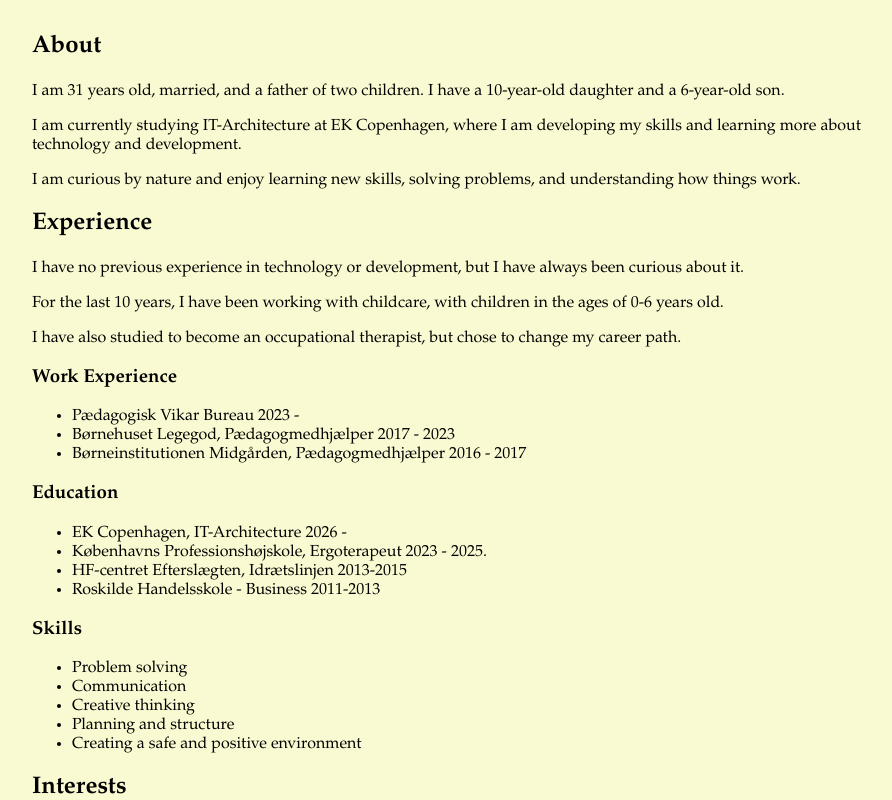
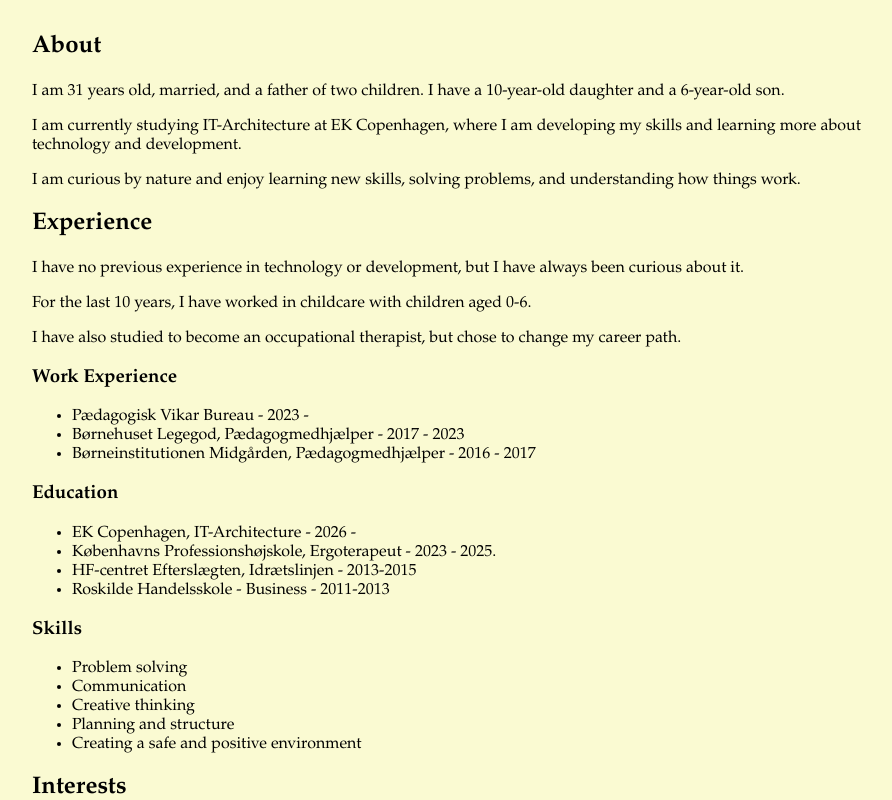
Before and after one commit to Haraldblaatandspiser/Portfolio, a plain HTML site: page index.html in a window 1280 px wide. Shown: the part 534-1334 px from the top of the page, without its empty margins (158-1050 px from the left). Drawn offline with Linux system fonts and the light colour scheme.

Commit message:
Changed spaces and words

```diff
--- a/index.html
+++ b/index.html
@@ -82,7 +82,7 @@
 
         <p> I have no previous experience in technology or development, but I have always been curious about it. </p>
 
-        <p> For the last 10 years, I have been working with childcare, with children in the ages of 0-6 years old.</p>
+        <p> For the last 10 years, I have worked in childcare with children aged 0-6.</p>
 
         <p> I have also studied to become an occupational therapist, but chose to change my career path.</p>
 
@@ -90,14 +90,11 @@
 
         <ul>
 
-            <li>Pædagogisk Vikar Bureau
-            2023 - </li>
+            <li>Pædagogisk Vikar Bureau - 2023 - </li>
 
-            <li>Børnehuset Legegod, Pædagogmedhjælper
-            2017 - 2023</li>
+            <li>Børnehuset Legegod, Pædagogmedhjælper  - 2017 - 2023</li>
 
-            <li>Børneinstitutionen Midgården, Pædagogmedhjælper
-            2016 - 2017</li>
+            <li>Børneinstitutionen Midgården, Pædagogmedhjælper - 2016 - 2017</li>
 
         </ul>
 
@@ -105,18 +102,14 @@
 
         <ul>
 
-            <li> EK Copenhagen, IT-Architecture
-            2026 - </li>
+            <li> EK Copenhagen, IT-Architecture - 2026 -</li>
 
             <li>
-            Københavns Professionshøjskole, Ergoterapeut
-            2023 - 2025.</li>
+            Københavns Professionshøjskole, Ergoterapeut - 2023 - 2025.</li>
 
-           <li> HF-centret Efterslægten, Idrætslinjen
-            2013-2015</li>
+           <li> HF-centret Efterslægten, Idrætslinjen - 2013-2015</li>
 
-        <li>Roskilde Handelsskole - Business
-        2011-2013</li>
+        <li>Roskilde Handelsskole - Business - 2011-2013</li>
 
         </ul>
 
```
